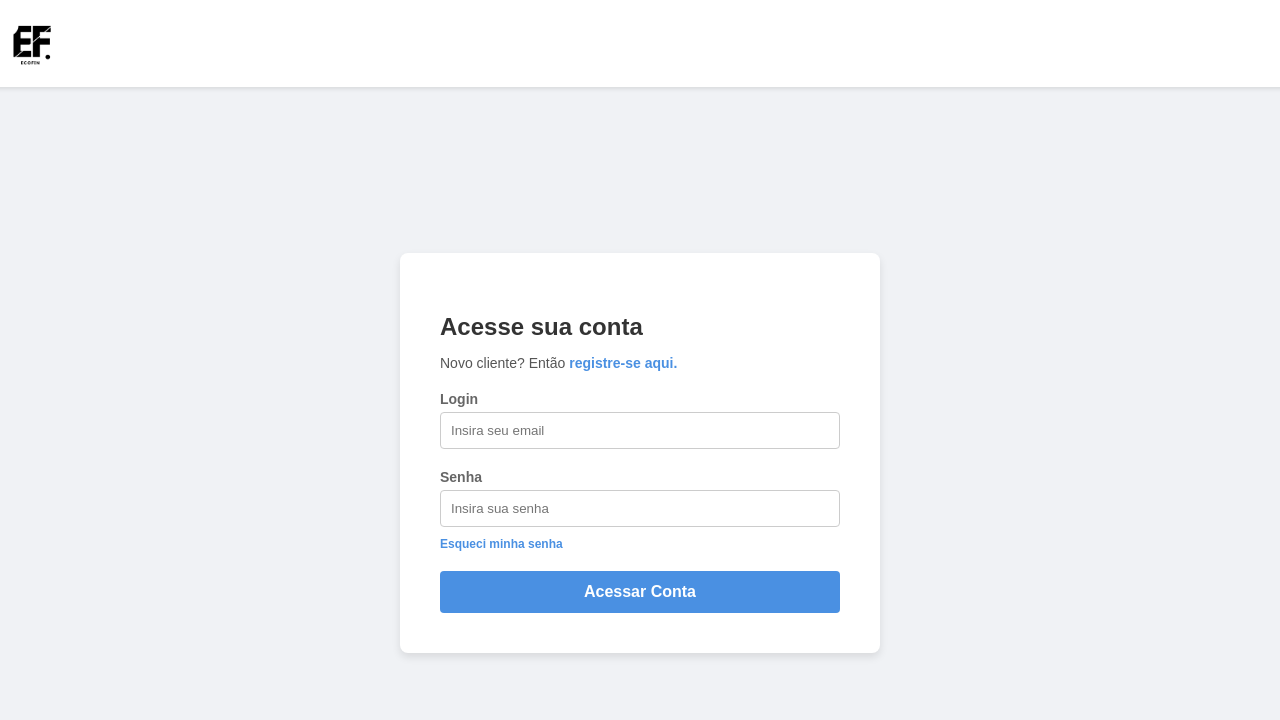
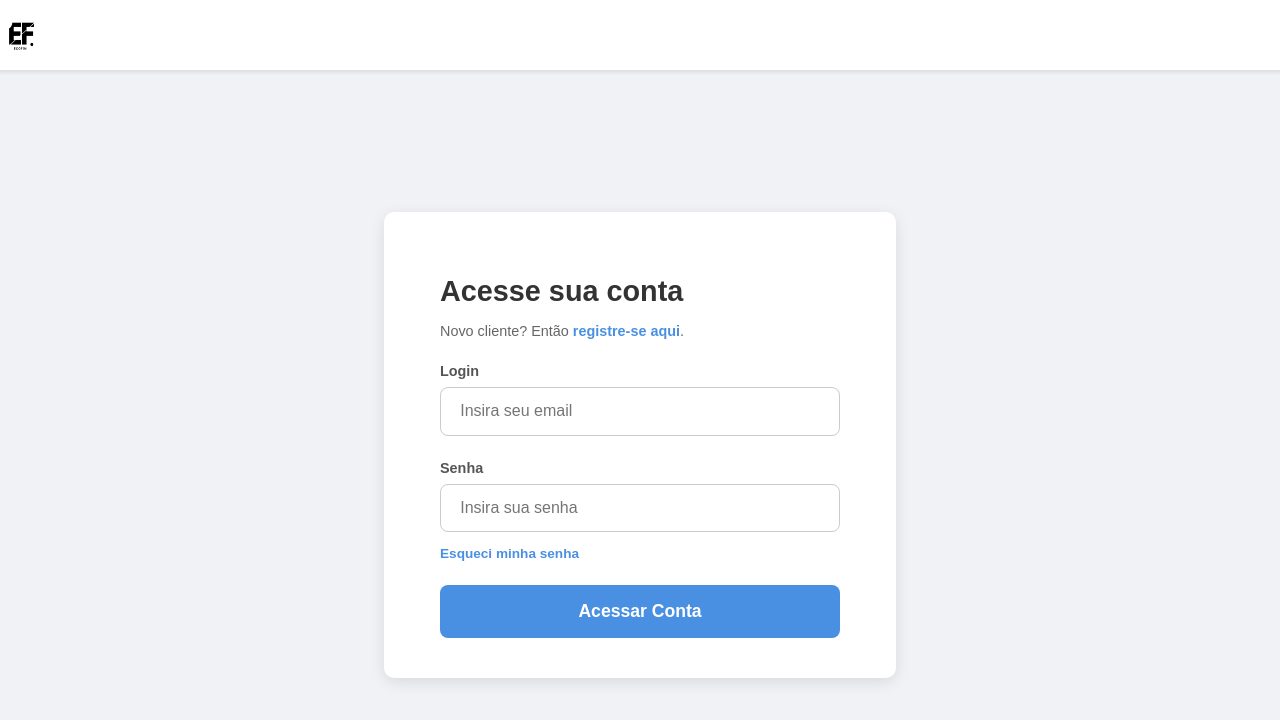
Before and after one commit to Projeto-EcoFin/EcoFin, a React (Vite) app: page /login in a window 1280 px wide. Shown: the top 720 px of the page. Built offline with nearby package versions, Linux system fonts and the light colour scheme.

Commit message:
correções e mudanças

```diff
--- a/src/components/Header.css
+++ b/src/components/Header.css
@@ -1,6 +1,6 @@
 .header {
   background-color: #3f51b5;
-  color: white;
+  color: #4682B4;
   display: flex;
   justify-content: space-between;
   align-items: center;
--- a/src/view/LessonsPage.jsx
+++ b/src/view/LessonsPage.jsx
@@ -1,6 +1,6 @@
   import React from 'react';
   import './LessonsPage.css';
-import Header from '../components/Header.jsx'; // Importe o componente Header
+  import Header from '../components/Header.jsx';
 
   const lessons = [
     {
@@ -49,7 +49,6 @@ const lessons = [
     },
   ];
 
-// Componente para um único card de lição
   const CardLição = ({ title, description, duration, progress, locked, status }) => {
     return (
       <div className={`lesson-card ${locked ? 'locked' : ''}`}>
@@ -78,17 +77,12 @@ const CardLição = ({ title, description, duration, progress, locked, status })
     );
   };
 
-// Renomeie 'App' para 'LessonsPage' para maior clareza
   const LessonsPage = () => {
     return (
-    <div className="container">
-      {/* 1. Use o novo componente Header aqui */}
+      <div className="lessons-container">
         <Header />
-
-      {/* 2. Título da Seção (o resto da página) */}
         <h1 className="main-title">Lições de Educação Financeira</h1>
 
-      {/* 4. Grade de Lições */}
         <div className="lessons-grid">
           {lessons.map((lesson, index) => (
             <CardLição key={index} {...lesson} />
--- a/src/view/LoginPage.css
+++ b/src/view/LoginPage.css
@@ -10,21 +10,26 @@
 .header {
 width: 100%;
 background-color: #4a90e2;
-    color: white;
+color: rgb(255, 255, 255);
 padding: 15px 20px;
 display: flex;
 align-items: center;
 box-shadow: 0 2px 4px rgba(0, 0, 0, 0.1);
 }
 
-.logo {
+.logo-container {
+display: flex;
+align-items: center;
+}
+
+.logo-image {
 width: 40px;
 height: 40px;
 margin-right: 10px;
 }
 
 .app-name {
-    font-size: 24px;
+font-size: 1.5rem;
 font-weight: bold;
 margin: 0;
 }
@@ -38,26 +43,27 @@
 }
 
 .login-box {
-    background-color: white;
-    padding: 40px;
-    border-radius: 8px;
-    box-shadow: 0 4px 8px rgba(0, 0, 0, 0.1);
+background-color: #ffffff;
+padding: 2.5rem 3.5rem;
+border-radius: 10px;
+box-shadow: 0 4px 15px rgba(0, 0, 0, 0.1);
+width: 100%;
+max-width: 400px;
 text-align: left;
-    max-width: 400px;
-    width: 100%;
 }
 
+
 .title {
-    font-size: 24px;
-    font-weight: bold;
+font-size: 1.8rem;
+font-weight: 600;
+margin-bottom: 0.5rem;
 color: #333;
-    margin-bottom: 10px;
 }
 
 .register-link {
-    font-size: 14px;
-    color: #555;
-    margin-bottom: 20px;
+font-size: 0.9rem;
+color: #666;
+margin-bottom: 1.5rem;
 }
 
 .register-link a {
@@ -68,30 +74,31 @@
 
 .form-group {
 text-align: left;
-    margin-bottom: 20px;
+margin-bottom: 1.5rem;
 }
 
 .form-group label {
 display: block;
-    font-size: 14px;
+font-size: 0.9rem;
 font-weight: bold;
-    margin-bottom: 5px;
-    color: #666;
+margin-bottom: 0.5rem;
+color: #555;
 }
 
 .form-group input {
 width: 100%;
-    padding: 10px;
+padding: 0.9rem 1.2rem;
 border: 1px solid #ccc;
-    border-radius: 4px;
+border-radius: 8px;
 box-sizing: border-box;
+font-size: 1rem;
 }
 
 .forgot-password {
 text-align: left;
-    font-size: 12px;
+font-size: 0.85rem;
 margin-top: -10px;
-    margin-bottom: 20px;
+margin-bottom: 1.5rem;
 }
 
 .forgot-password a {
@@ -101,12 +108,12 @@
 
 .login-button {
 width: 100%;
-    padding: 12px;
+padding: 1rem;
 background-color: #4a90e2;
 color: white;
 border: none;
-    border-radius: 4px;
-    font-size: 16px;
+border-radius: 8px;
+font-size: 1.1rem;
 font-weight: bold;
 cursor: pointer;
 transition: background-color 0.3s;
@@ -133,6 +140,3 @@
 width: 30px;
 cursor: pointer;
 }
-.login-page {
-  font-family: 'Arial', sans-serif;
-}
--- a/src/view/LoginPage.jsx
+++ b/src/view/LoginPage.jsx
@@ -1,8 +1,17 @@
 import React from 'react';
+import { useNavigate } from 'react-router-dom';
 import './LoginPage.css';
 import logoImage from '../assets/logo.png';
 
 const LoginPage = () => {
+    const navigate = useNavigate();
+
+    // Função para navegar para a página de registro
+    const handleRegisterRedirect = (e) => {
+        e.preventDefault();
+        navigate('/register');
+    };
+
     return (
         <div className="login-page">
             <header className="header">
@@ -13,11 +22,16 @@ const LoginPage = () => {
                 <nav className="navbar">
                 </nav>
             </header>
+
             <main className="login-container">
                 <div className="login-box">
                     <h2 className="title">Acesse sua conta</h2>
                     <p className="register-link">
-                        Novo cliente? Então <a href="/register">registre-se aqui.</a>
+                        Novo cliente? Então
+                        {' '}
+                        <a href="#" onClick={handleRegisterRedirect}>
+                            registre-se aqui
+                        </a>.
                     </p>
                     <form className="login-form">
                         <div className="form-group">
--- a/src/view/RegisterPage.css
+++ b/src/view/RegisterPage.css
@@ -40,7 +40,7 @@ p {
 }
 
 p a {
-  color: #3f51b5;
+  color: #4a90e2;
   text-decoration: none;
   font-weight: bold;
 }
@@ -84,7 +84,7 @@ p a {
 .register-button {
   width: 100%;
   padding: 1rem;
-  background-color: #3f51b5;
+  background-color: #4a90e2;
   color: white;
   border: none;
   border-radius: 8px;
--- a/src/view/RegisterPage.jsx
+++ b/src/view/RegisterPage.jsx
@@ -1,8 +1,16 @@
 import React from 'react';
+import { useNavigate } from 'react-router-dom';
 import './RegisterPage.css';
 import logoImage from '../assets/logo.png';
 
 const RegisterPage = () => {
+  const navigate = useNavigate();
+
+  const handleLoginRedirect = (e) => {
+    e.preventDefault();
+    navigate('/login');
+  };
+
   return (
     <div className="register-container">
        <header className="header">
@@ -15,7 +23,9 @@ const RegisterPage = () => {
                       </header>
       <div className="register-box">
         <h2>Crie sua conta</h2>
-        <p>Já possui uma conta?<a href="#">Entre aqui</a>.</p>
+        <p>Já possui uma conta? <a href="#" onClick={handleLoginRedirect}>
+            Entre aqui
+          </a>.</p>
 
         <form>
           <div className="input-group">
```
Lines whose indentation alone changed are shown as unchanged.
